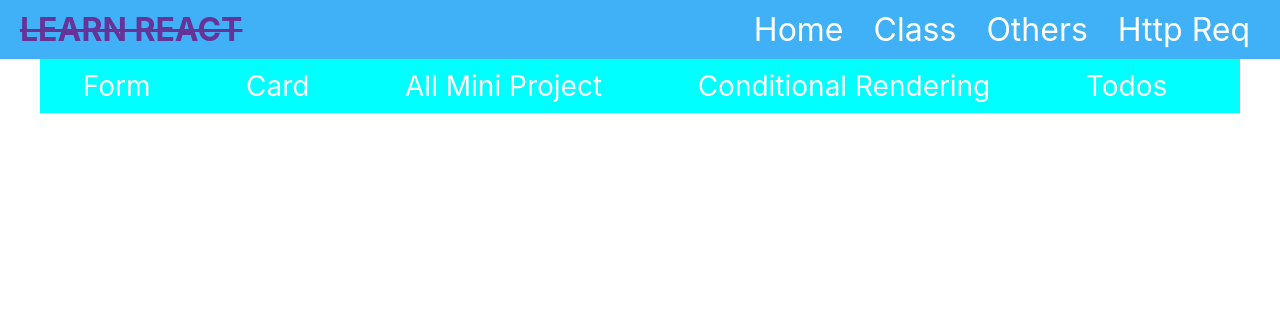
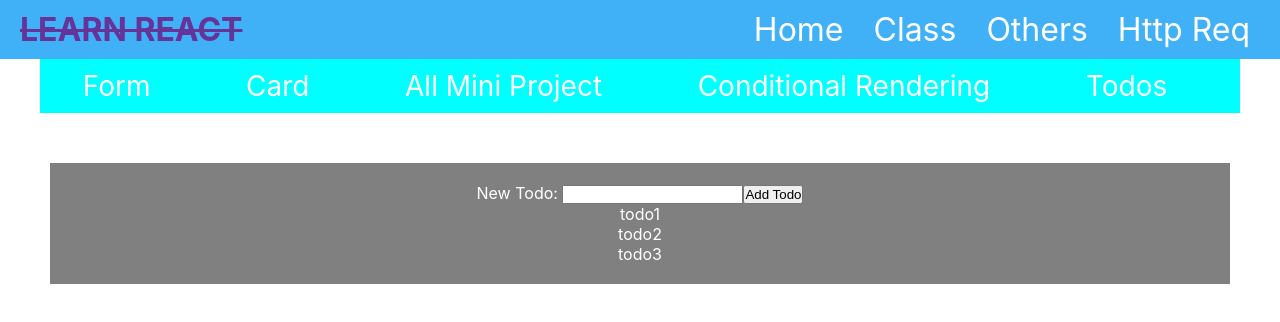
Before and after one commit to khaled39ab/React-With-LWS, a React (Create React App) app: page /todos in a window 1280 px wide. Shown: the top 322 px of the page. Built offline with nearby package versions, Linux system fonts and the light colour scheme.

Commit message:
added new todo add form

```diff
--- a/src/page/OthersNavbar.js
+++ b/src/page/OthersNavbar.js
@@ -12,6 +12,7 @@ const OthersNavbar = () => {
         display: 'flex',
         justifyContent: 'space-around'
     }
+
     return (
         <div style={{ marginRight: '40px' }}>
             <ul>
--- /dev/null
+++ b/src/page/todosApp/NewTodo.js
@@ -0,0 +1,15 @@
+import React from 'react';
+
+const NewTodo = () => {
+    return (
+        <div>
+            <form action="">
+                <label htmlFor="newTodo">New Todo: </label>
+                <input type="text" />
+                <button>Add Todo</button>
+            </form>
+        </div>
+    );
+};
+
+export default NewTodo;
--- a/src/page/todosApp/Todo.js
+++ b/src/page/todosApp/Todo.js
@@ -4,7 +4,7 @@ const Todo = (props) => {
     return (
         <div>
             {
-                props.todos.map(todo=>{ <p>todo</p>})
+                props.todos.map((todo, index)=> <p key={index}>{todo}</p>)
             }
         </div>
     )
--- a/src/page/todosApp/TodosApp.js
+++ b/src/page/todosApp/TodosApp.js
@@ -1,5 +1,6 @@
 import React from 'react';
 import OthersNavbar from '../OthersNavbar';
+import NewTodo from './NewTodo';
 import Todo from "./Todo";
 
 const TodosApp = () => {
@@ -7,7 +8,10 @@ const TodosApp = () => {
     return (
         <div>
             <OthersNavbar></OthersNavbar>
-            <Todo todos={todos}></Todo>
+            <div style={{ 'margin': '50px', 'backgroundColor': 'gray', 'padding': '20px', 'textAlign': 'center', 'color': 'white' }}>
+                <NewTodo></NewTodo>
+                <Todo todos={todos}></Todo>
+            </div>
         </div>
     )
 }
```
